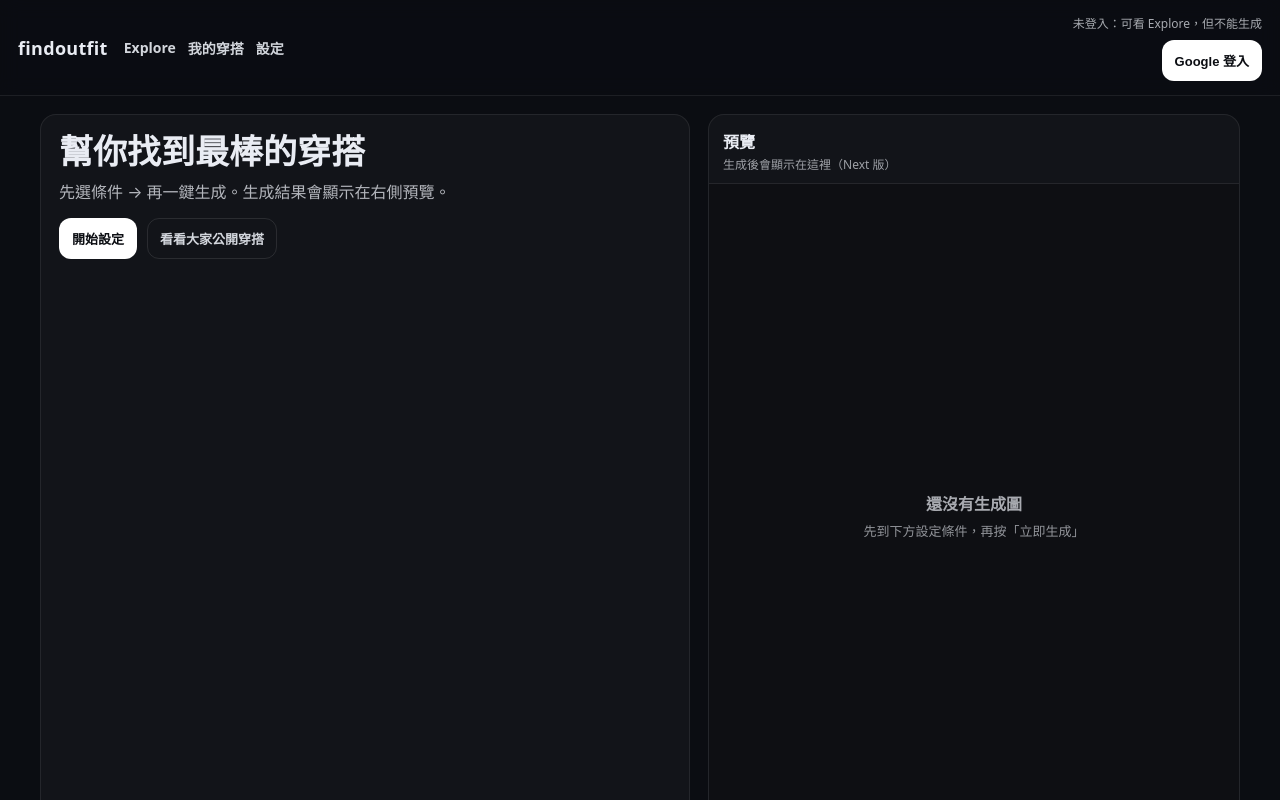
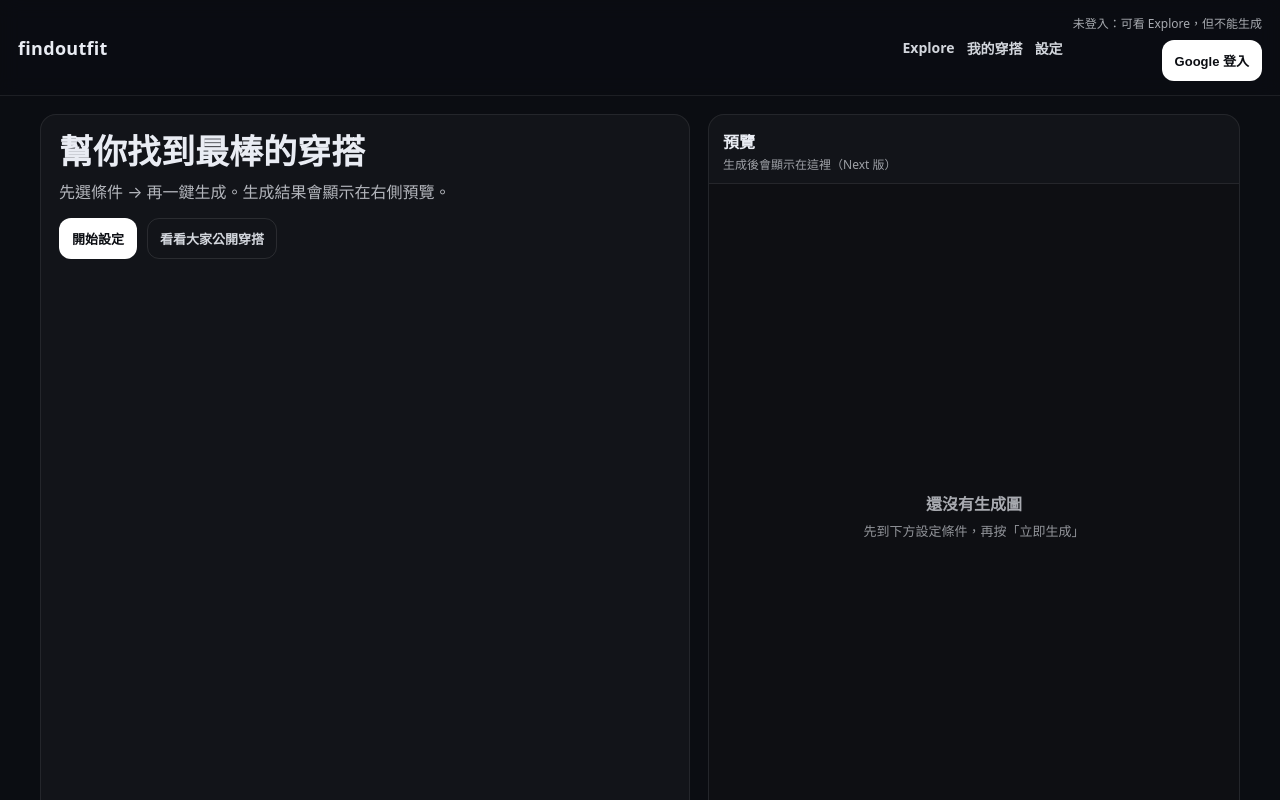
Before and after one commit to howeasyshare-glitch/simon, a Next.js app: page / in a window 1280 px wide. Shown: the top 800 px of the page. Built offline with nearby package versions, Linux system fonts and the light colour scheme; no server answers.

Commit message:
Update page.tsx

```diff
--- a/app/page.tsx
+++ b/app/page.tsx
@@ -227,7 +227,8 @@ export default function Home() {
       <header className={styles.header}>
         <div className={styles.brand}>findoutfit</div>
 
-        {/* Desktop nav */}
+        <div className={styles.headerRight}>
+          {/* ✅ Desktop nav 移到右側 cluster，讓 links 貼近頭像 */}
           <nav className={styles.nav}>
             <a className={styles.navLink} href="/explore">
               Explore
@@ -240,7 +241,6 @@ export default function Home() {
             </a>
           </nav>
 
-        <div className={styles.headerRight}>
           {/* Mobile menu btn */}
           <button
             className={styles.iconBtn}
```
Lines whose indentation alone changed are shown as unchanged.
